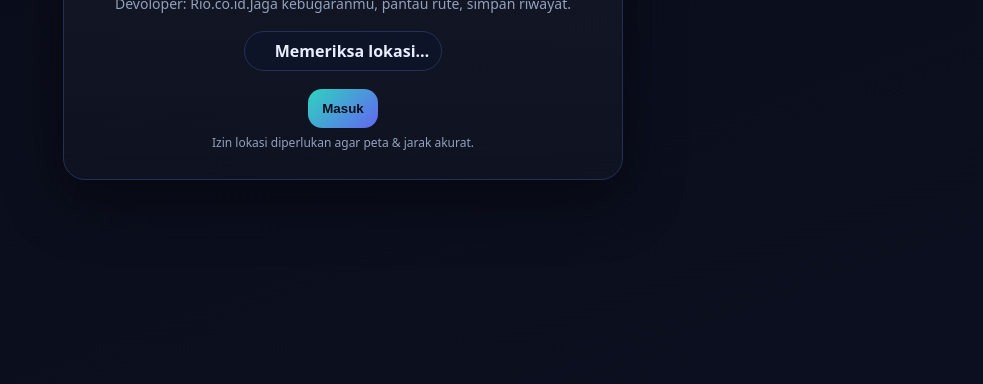
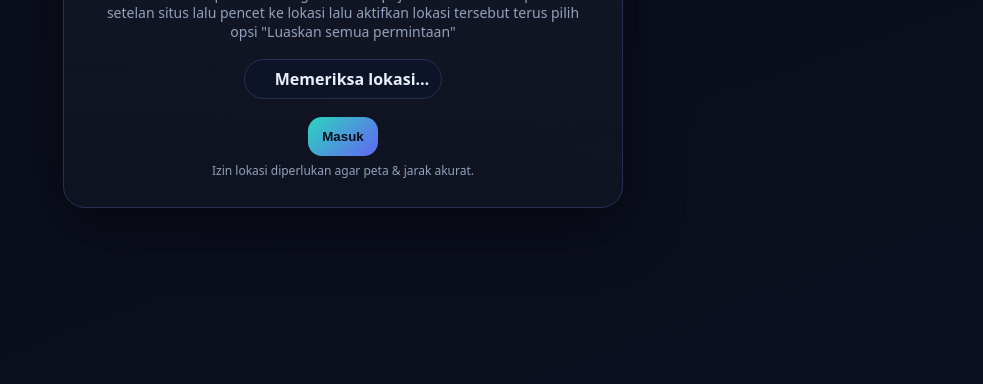
Before and after one commit to jiwhwhnbagwhvev-sys/Olahraga-sehat-, a plain HTML site: page index.html in a window 1280 px wide. Shown: the part 416-800 px from the top of the page, without its empty margins (297-1280 px from the left). Drawn offline with nearby package versions, Linux system fonts and the light colour scheme.

Commit message:
Update index.html

```diff
--- a/index.html
+++ b/index.html
@@ -157,7 +157,9 @@
   <div class="panel">
     <div class="logo-S"><div class="s-glyph">S</div></div>
     <div class="app-title">Olahraga Sehat</div>
-    <div class="app-sub">Devoloper: Rio.co.id.Jaga kebugaranmu, pantau rute, simpan riwayat.</div>
+    <div class="app-sub">Devoloper: Rio.co.id.Jaga kebugaranmu, pantau rute, simpan riwayat.
+    cara aktifkan lokasi pencet titik tiga di crome pojok kanan atas lalu pencet setelan situs
+    lalu pencet ke lokasi lalu aktifkan lokasi tersebut terus pilih opsi "Luaskan semua permintaan"</div>
 
     <div id="gpsStatus" class="status hidden">
       <span class="dot" id="gpsDot"></span><span id="gpsText">Memeriksa lokasi…</span>
```
